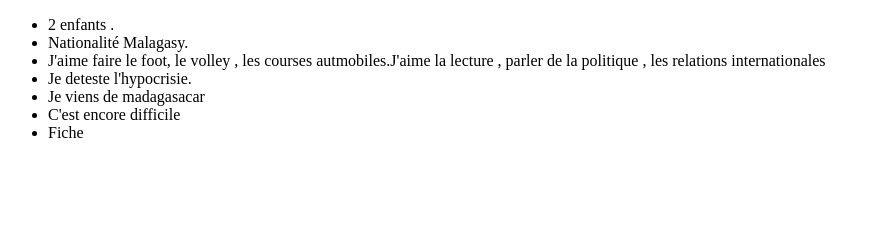
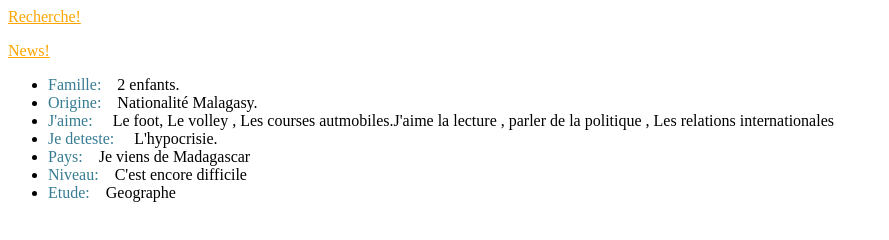
Before and after one commit to RAKOTOSOLOFO/fiche, a plain HTML site: page fiche.html in a window 1280 px wide. Shown: the whole page, without its empty margins (0-889 px from the left). Drawn offline with Linux system fonts and the light colour scheme.

Commit message:
Modification du fiche html

```diff
--- a/fiche.html
+++ b/fiche.html
@@ -1,18 +1,26 @@
 <!Doctype html>
 <html>
      <head>
-         <title>Moi</title>
+<title>css</title>
+         <link href="./css/style.css"
+         rel="stylesheet">
+
+         <meta charset="UTF-8"/>
+
      </head>
 
             <body>
+                <a href="http://www.google.fr"> Recherche!</a>
+                <p></p>
+                <a href="http://www.yahoo.fr"> News!</a>
                 <ul>
-                    <li>2 enfants .</li>
-                    <li>Nationalité Malagasy.</li>
-                    <li>J'aime faire le foot, le volley , les courses autmobiles.J'aime la lecture , parler de la politique , les  relations internationales</li>
-                    <li>Je deteste l'hypocrisie.</li>
-                    <li>Je viens de madagasacar</li>
-                    <li>C'est encore difficile</Li>
-                    <li>Fiche</li>
+                    <li><label>Famille:</label>2 enfants.</li>
+                    <li><label>Origine:</label>Nationalité Malagasy.</li>
+                    <li><label>J'aime:</label> Le foot, Le volley , Les courses autmobiles.J'aime la lecture , parler de la politique , Les  relations internationales</li>
+                    <li><label>Je deteste:</label> L'hypocrisie.</li>
+                    <li><label>Pays:</label>Je viens de Madagascar</li>
+                    <li><label>Niveau:</label>C'est encore difficile</Li>
+                    <li><label>Etude:</label>Geographe</li>
                 </ul>
             </body>
 </html>
```
